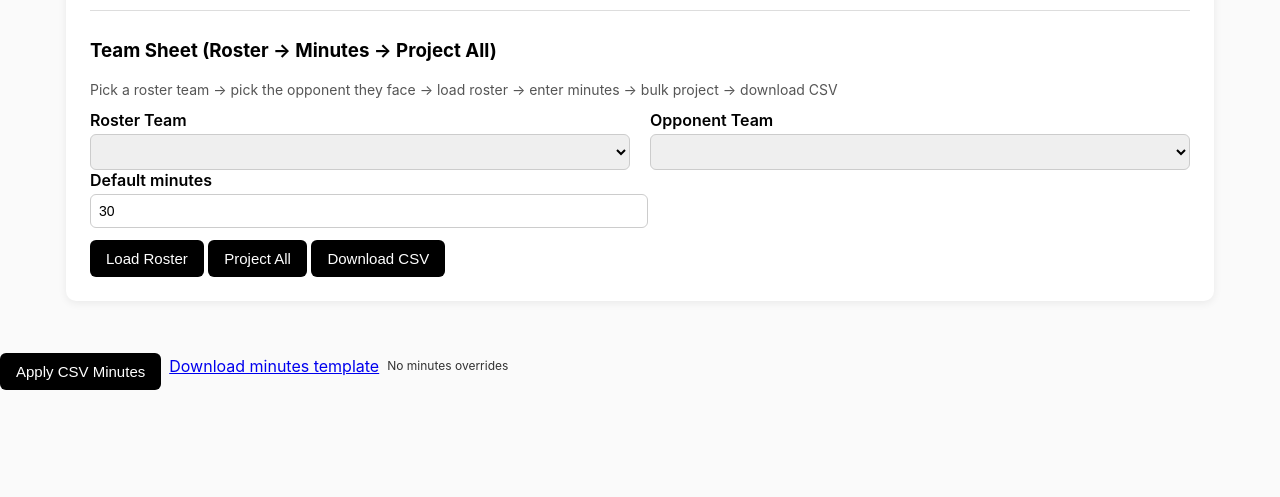
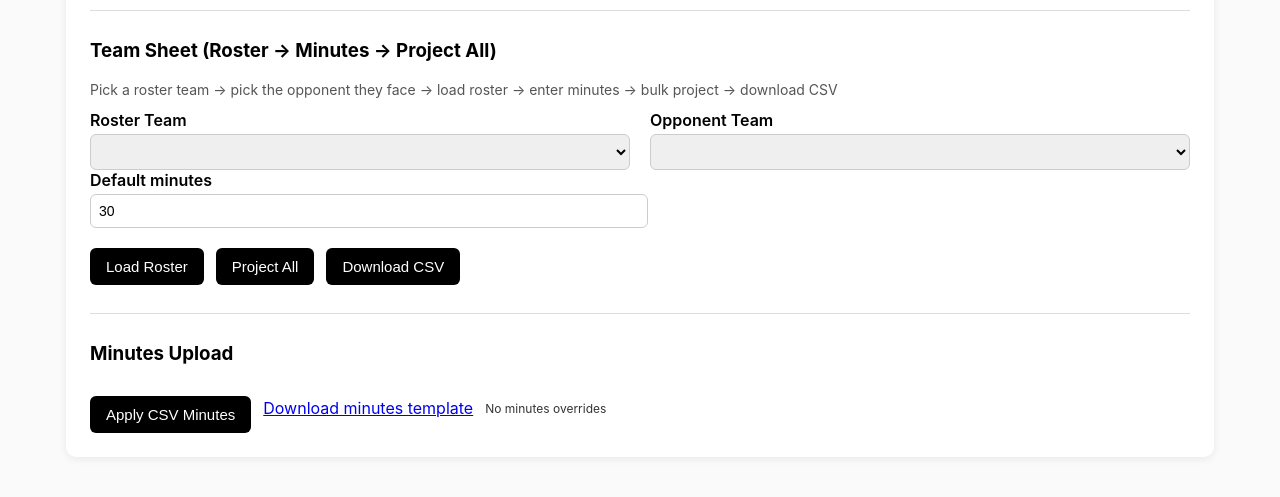
Before and after one commit to satchelscode/etr-projections, a Flask app: page / in a window 1280 px wide. Shown: the part 419-916 px from the top of the page. Before the commit the page ends 809 px from the top, so only its background shows below. Run offline with Flask 3, Linux system fonts and the light colour scheme; lists and menus that the app fills with data are empty.

Commit message:
Update index.html

```diff
--- a/templates/index.html
+++ b/templates/index.html
@@ -19,6 +19,8 @@
     hr { margin: 28px 0; border: none; border-top: 1px solid #ddd; }
     .labelrow { display: flex; justify-content: space-between; align-items: center; }
     .subtext { font-size: 12px; color: #777; }
+    .controls-inline { display:flex; gap:12px; align-items:center; flex-wrap:wrap; margin-top:8px; }
+    .status { font-size:12px; opacity:0.8; }
   </style>
 </head>
 <body>
@@ -99,9 +101,11 @@
     <div></div>
   </div>
 
+  <div class="controls-inline">
     <button id="loadRosterBtn">Load Roster</button>
     <button id="projectRosterBtn">Project All</button>
     <button id="downloadCsvBtn">Download CSV</button>
+  </div>
 
   <table id="teamTbl" style="display:none">
     <thead>
@@ -113,18 +117,17 @@
     </thead>
     <tbody></tbody>
   </table>
-</div>
 
-  <!-- Minutes Upload controls (non-intrusive) -->
-<div id="minutes-upload-controls" style="display:flex; gap:8px; align-items:center;">
+  <!-- Minutes Upload controls (kept simple; no layout shift) -->
+  <hr />
+  <h3>Minutes Upload</h3>
+  <div class="controls-inline">
     <input id="minutes-file" type="file" accept=".csv" style="display:none" />
     <button id="btn-upload-minutes" type="button">Apply CSV Minutes</button>
     <a id="link-minutes-template" href="/api/minutes/template.csv">Download minutes template</a>
-  <span id="minutes-upload-status" style="font-size:12px; opacity:0.8;"></span>
+    <span id="minutes-upload-status" class="status"></span>
   </div>
-
-<!-- ensure your existing HTML remains unchanged below -->
-
+</div>
 
 <!-- bump version when updating JS -->
 <script src="/static/main.js?v=12"></script>
```
Lines whose indentation alone changed are shown as unchanged.
